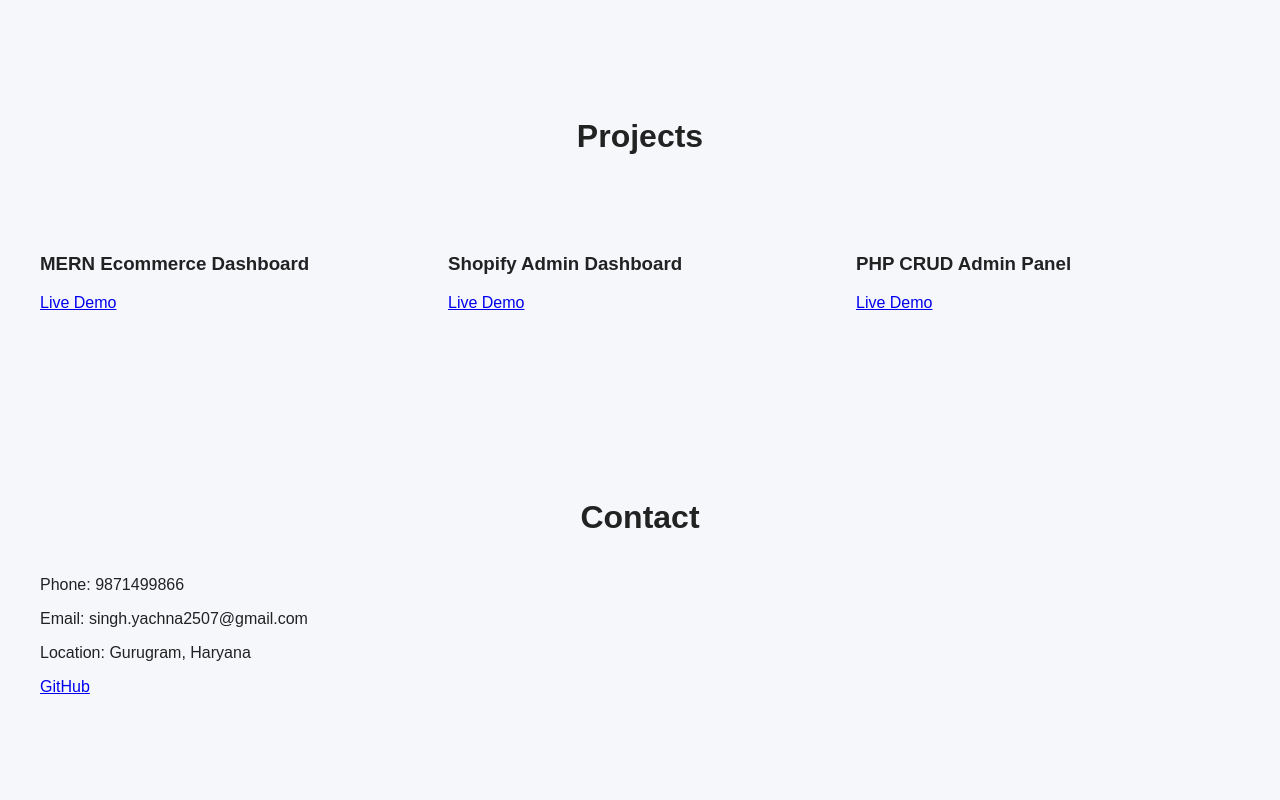
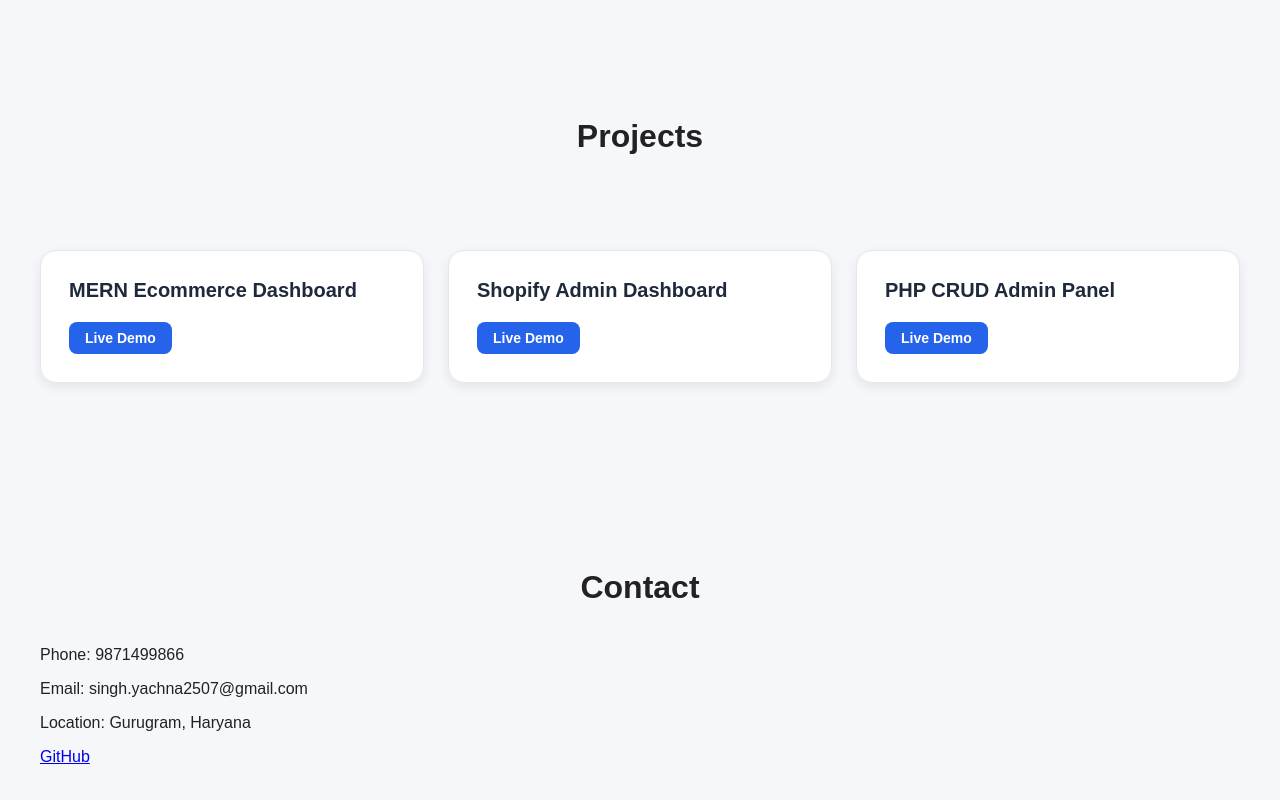
Before and after one commit to yachna2507/portfolio, a React (Create React App) app: page / in a window 1280 px wide. Shown: the part 1401-2201 px from the top of the page. Before the commit the page ends 2157 px from the top, so only its background shows below. Built offline with nearby package versions, Linux system fonts and the light colour scheme.

Commit message:
Update Projects.js

```diff
--- a/src/components/Projects.js
+++ b/src/components/Projects.js
@@ -4,15 +4,16 @@
         <h2>Projects</h2>
         <div className="projects-grid">
 
-            <div className="projects-card">
+            <div className="project-card">
                 <h3>MERN Ecommerce Dashboard</h3>
                 <a
                 href="https://mern-ecommerce-dashboard-tau.vercel.app"
                 target="_blank"
                 rel="noreferrer"
                 >Live Demo</a>
-            </div>
-            <div className="projects-card">
+
+                    </div>
+            <div className="project-card">
                 <h3> Shopify Admin Dashboard</h3>
                 <a
                 href="https://shopify-admin-dashboard-client.vercel.app"
@@ -22,7 +23,7 @@
                     Live Demo
                 </a>
             </div>
-            <div className="projects-card">
+            <div className="project-card">
                 <h3>PHP CRUD Admin Panel</h3>
                 <a
                 href="http://yachnacrud.great-site.net/php_crud_project/login.php"
```
